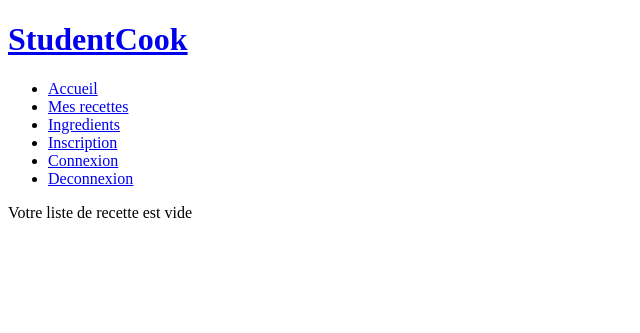
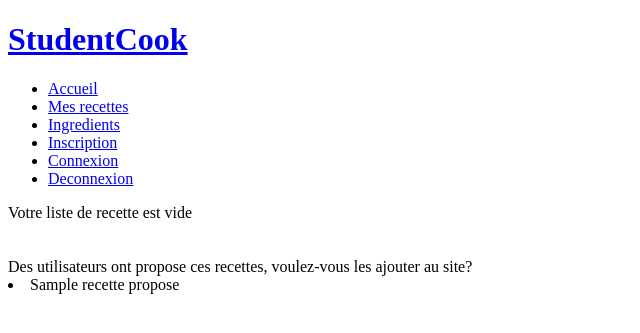
Before and after one commit to Fribou/StudentCook, a PHP site: template View/accueil.php in a window 1280 px wide. Shown: the top 333 px of the page, without its empty margins (0-640 px from the left). Run offline with PHP 8.4, Linux system fonts and the light colour scheme; the template is opened without the code that fills it: most values are stand-ins (such as "Sample title", 1, 10 or a date in 2020).

Commit message:
Ajout de commentaire

```diff
--- a/Model/RecetteProposeManager.php
+++ b/Model/RecetteProposeManager.php
@@ -1,7 +1,7 @@
 <?php
 	class RecetteProposeManager extends Model
 	{
-		function getRecette(){
+		function getRecettePropose(){
 			$sql='SELECT * FROM RecettePropose';
 			$req = $this -> executerRequete($sql);
 			$results = $req->fetchAll(PDO::FETCH_ASSOC);
--- a/View/accueil.php
+++ b/View/accueil.php
@@ -1,9 +1,12 @@
 <?php
 	$title='StudentCook : Accueil';
 	ob_start();
+	//inscription au site valider
 	if (isset($_GET['action']) && $_GET["action"]=='confirmAjout') {
 		echo 'Votre inscription a été validée, merci de faire partie de notre projet vous pouvez dés a present vous connecter et profitez des fonctionnalités de nos utilisateurs comme enregistrer vos liste de recette.';
 	}
+
+	//affiche la liste de recette choisi
 	if(isset($_SESSION['arrayRecette']) && !empty($_SESSION['arrayRecette'])){
 			echo 'Votre liste de recette choisi';
 			foreach($result as $recette){
@@ -11,16 +14,21 @@
 					echo '<li>'.$recette['NOMRECETTE'].'</li>';
 				}
 			}
-
+		// propose d'effacer la liste de choix de recette
 		echo'Pas satisfait de votre liste?
 		<form method="post" action="./index.php">
 		<input  name="effacerArray" value="Effacer liste" type="submit"></input></form>';
 	}
 	else{
-		echo'Votre liste de recette est vide';
+		echo'Votre liste de recette est vide<br><br><br>';
 	}
-
-
+	// affiche les recettes proposes par les membres
+	if(isset($recettePropose) and $recettePropose!=Null){
+		echo 'Des utilisateurs ont propose ces recettes, voulez-vous les ajouter au site?';
+		foreach($recettePropose as $recette){
+			echo '<li>'.$recette['NOMRECETTE'].'</li>';
+		}
+	}
 
 
 
```
Also changed, not shown: View/recette.php (+10 -2 lines), index.php (+27 -1 lines).
